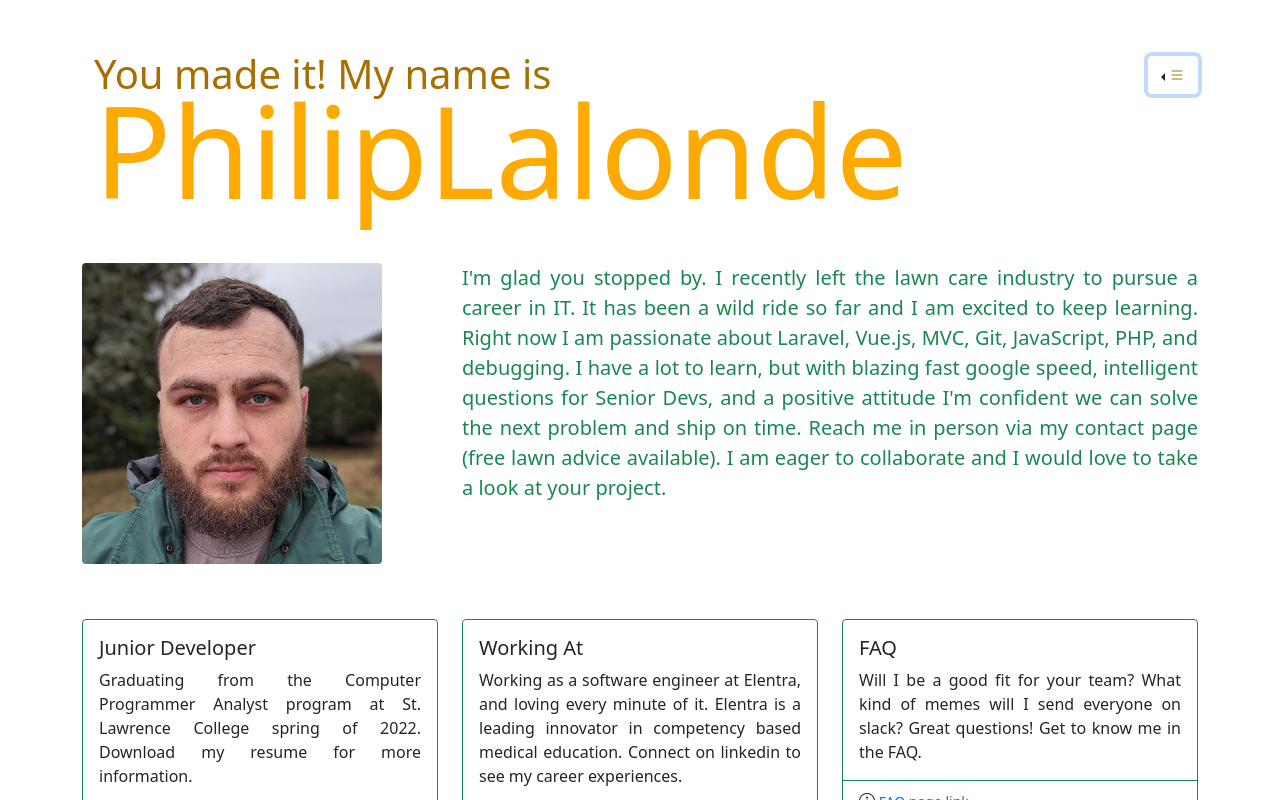
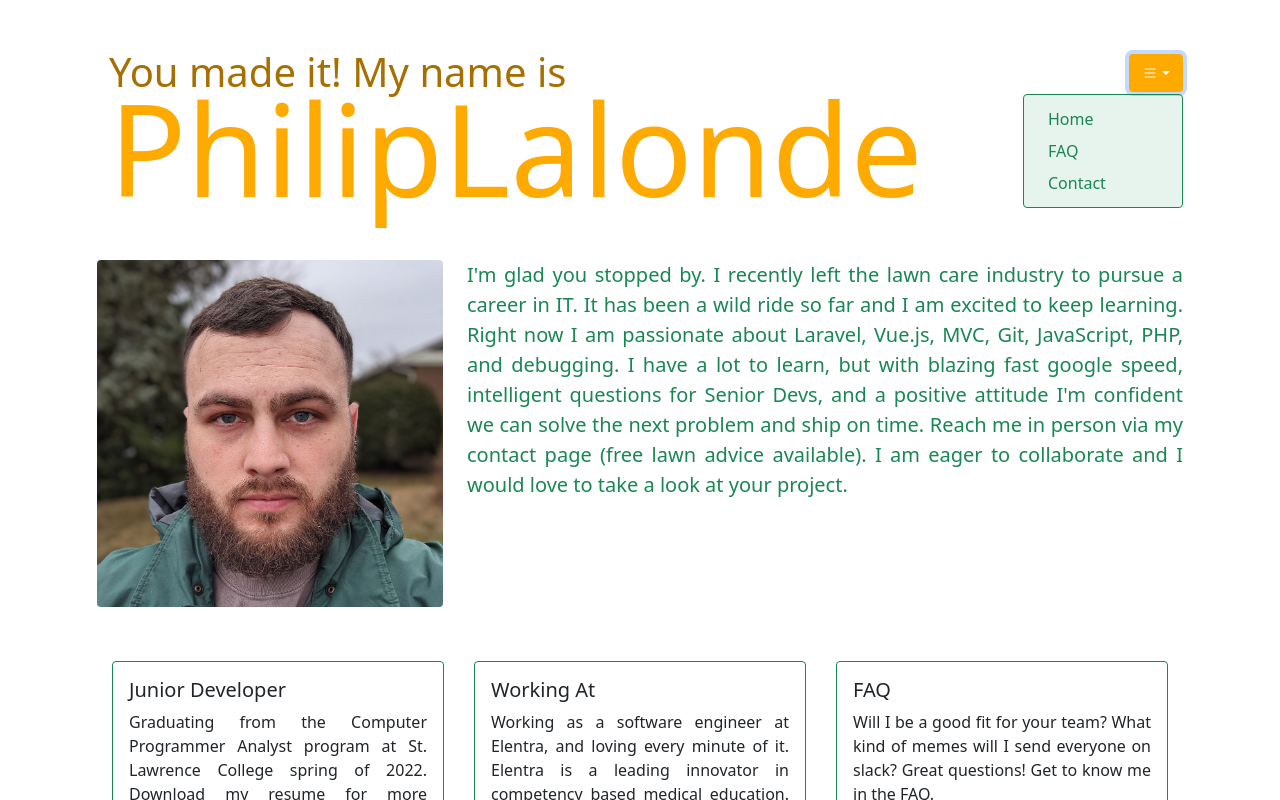
Before and after one commit to lalondeph/phil_bio, a Vue app: page / in a window 1280 px wide. Both pictures are taken after a click on the button 1172 px from the left and 74 px from the top of the page. Shown: the top 800 px of the page. Built offline with nearby package versions, Linux system fonts and the light colour scheme.

Commit message:
almost MVP

```diff
--- a/src/App.vue
+++ b/src/App.vue
@@ -1,24 +1,20 @@
 <template>
   <div>
-    <div class="container">
-      <div class="col-sm"></div>
-      <div class="components">
-        <hamburger />
-        <router-view />
-      </div>
-      <div class="col-sm"></div>
+    <div class="components">
+      <hamburger />
+      <router-view />
     </div>
   </div>
 </template>
 
 <script>
-import Hamburger from './components/Hamburger.vue';
+import Hamburger from "./components/Hamburger.vue";
 
 export default {
   components: {
-    Hamburger
-  }
-}
+    Hamburger,
+  },
+};
 </script>
 
 <style>
--- a/src/components/Hamburger.vue
+++ b/src/components/Hamburger.vue
@@ -1,30 +1,57 @@
 <template>
-  <div>
+  <div class="container">
+    <div class="col-sm"></div>
+    <div class="col-sm">
       <div class="row float-right">
-      <div class="dropdown dropleft">
+        <div class="btn-group">
           <button
-          class="btn dropdown-toggle"
             type="button"
-          id="dropdownMenuButton"
-          data-toggle="dropdown"
-          aria-haspopup="true"
+            class="btn toggle dropdown-toggle"
+            data-bs-toggle="dropdown"
             aria-expanded="false"
           >
             <i class="bi bi-list stripes"></i>
           </button>
-        <div class="dropdown-menu" aria-labelledby="dropdownMenuButton">
-          <div class="dropdown-item">
-            <router-link to="/">Home</router-link>
-          </div>
-          <div class="dropdown-item">
-            <router-link to="/FAQ">FAQ</router-link>
-          </div>
-          <div class="dropdown-item">
-            <router-link to="/Contact">Contact</router-link>
+
+          <ul
+            class="
+              dropdown-menu dropdown-menu-end
+              border-success
+              bg-success
+              p-2
+              text-dark
+              bg-opacity-10
+            "
+          >
+            <li>
+              <button
+                class="dropdown-item text-success"
+                @click="$router.push({ name: 'Bio' })"
+              >
+                Home
+              </button>
+            </li>
+            <li>
+              <button
+                class="dropdown-item text-success"
+                @click="$router.push({ name: 'FAQ' })"
+              >
+                FAQ
+              </button>
+            </li>
+            <li>
+              <button
+                class="dropdown-item text-success"
+                @click="$router.push({ name: 'Contact' })"
+              >
+                Contact
+              </button>
+            </li>
+          </ul>
         </div>
       </div>
     </div>
-    </div>
+    <div class="col-sm"></div>
   </div>
 </template>
 
@@ -32,11 +59,13 @@
 </script>
 
 <style scoped>
-.stripes {
-  color: #a76f00;
-}
 .row {
   position: relative;
   z-index: 99;
 }
+.toggle {
+  background-color: #ffaa00;
+  color: white;
+  text-align: center;
+}
 </style>
--- a/src/views/About.vue
+++ /dev/null
@@ -1,5 +0,0 @@
-<template>
-  <div class="about">
-    <h1>This is an about page</h1>
-  </div>
-</template>
--- a/src/views/Bio.vue
+++ b/src/views/Bio.vue
@@ -1,17 +1,19 @@
 <template>
-  <div>
+  <div class="container">
+    <div class="col-sm"></div>
+    <div class="col-sm">
       <div class="row top-row">
         <div class="made-it-txt">
           <span>You made it!</span> <span class="avoidwrap">My name is</span>
         </div>
         <div class="name-txt">
           <span class="first-name">Philip</span>
-        <span class="last-name">Lalonde</span>
+          <span class="last-name avoidwrap">Lalonde</span>
         </div>
       </div>
 
       <div class="row bio">
-      <div class="col-md-4">
+        <div class="col-md-4" align="center">
           <div>
             <img
               class="rounded bio-img"
@@ -23,21 +25,22 @@
         <div class="col-md-8">
           <div class="lead text-success text-justify about-me">
             I'm glad you stopped by. I recently left the lawn care industry to
-          pursue a career in IT. It has been a wild ride so far and I am excited
-          to keep learning. Right now I am passionate about Laravel, Vue.js,
-          MVC, Git, JavaScript, PHP, and debugging. I have a lot to learn, but
-          with blazing fast google speed, intelligent questions for Senior Devs,
-          and a positive attitude I'm confident we can solve the next problem
-          and ship on time. Reach me in person via my contact page (free lawn
-          advice available). I am eager to collaborate and I would love to take
-          a look at your project.
+            pursue a career in IT. It has been a wild ride so far and I am
+            excited to keep learning. Right now I am passionate about Laravel,
+            Vue.js, MVC, Git, JavaScript, PHP, and debugging. I have a lot to
+            learn, but with blazing fast google speed, intelligent questions for
+            Senior Devs, and a positive attitude I'm confident we can solve the
+            next problem and ship on time. Reach me in person via my contact
+            page (free lawn advice available). I am eager to collaborate and I
+            would love to take a look at your project.
           </div>
         </div>
       </div>
 
-    <div class="row row-cols-3 summary">
-      <div class="col">
-        <div class="card border-success">
+      <div class="row summary">
+        <div class="card-group">
+          <div class="col-md">
+            <div class="card h-100 border-success">
               <div class="card-body">
                 <h5 class="card-title">Junior Developer</h5>
                 <p class="card-text">
@@ -54,14 +57,15 @@
             </div>
           </div>
 
-      <div class="col">
-        <div class="card border-success">
+          <div class="col-md">
+            <div class="card h-100 border-success">
               <div class="card-body">
                 <h5 class="card-title">Working At</h5>
                 <p class="card-text">
-              Working as a software engineer at Elentra, and loving every minute
-              of it. Elentra is a leading innovator in competency based medical
-              education. Connect on linkedin to see my career experiences.
+                  Working as a software engineer at Elentra, and loving every
+                  minute of it. Elentra is a leading innovator in competency
+                  based medical education. Connect on linkedin to see my career
+                  experiences.
                 </p>
               </div>
               <div class="card-footer bg-transparent border-success">
@@ -69,19 +73,22 @@
                   href="https://www.linkedin.com/in/philip-lalonde/"
                   target="_blank"
                 >
-              <small class="text-muted"><i class="bi bi-linkedin"></i></small>
+                  <small class="text-muted"
+                    ><i class="bi bi-linkedin"></i
+                  ></small>
                 </a>
               </div>
             </div>
           </div>
 
-      <div class="col">
-        <div class="card border-success">
+          <div class="col-md">
+            <div class="card h-100 border-success">
               <div class="card-body">
                 <h5 class="card-title">FAQ</h5>
                 <p class="card-text">
-              Will I be a good fit for your team? What kind of memes will I send
-              everyone on slack? Great questions! Get to know me in the FAQ.
+                  Will I be a good fit for your team? What kind of memes will I
+                  send everyone on slack? Great questions! Get to know me in the
+                  FAQ.
                 </p>
               </div>
               <div class="card-footer bg-transparent border-success">
@@ -93,6 +100,9 @@
             </div>
           </div>
         </div>
+      </div>
+    </div>
+    <div class="col-sm"></div>
   </div>
 </template>
 
@@ -134,7 +144,7 @@ span.avoidwrap {
 .bio-img {
   width: 100%;
   height: auto;
-  max-width: 300px;
+  max-width: 350px;
 }
 .footer-txt {
   color: #a76f00;
@@ -145,4 +155,7 @@ span.avoidwrap {
 .card-text {
   text-align: justify;
 }
+.card {
+  margin-bottom: 3%;
+}
 </style>
--- a/src/views/Contact.vue
+++ b/src/views/Contact.vue
@@ -1,17 +1,18 @@
 <template>
-  <div>
-    <div class="row top-row">
-      <div class="col" align="center">
-        <h1 class="contact-txt">Contact</h1>
+  <div class="container">
+    <div class="col-sm"></div>
+    <div class="col-sm">
+      <div class="row top-row">
+        <div class="col" align="center">
+          <h1 class="contact-txt">Contact</h1>
+        </div>
       </div>
     </div>
+    <div class="col-sm"></div>
   </div>
 </template>
 
 <script>
-// import
-
-//export
 </script>
 
 <style scoped>
--- a/src/views/FAQ.vue
+++ b/src/views/FAQ.vue
@@ -1,17 +1,18 @@
 <template>
-  <div>
-    <div class="row top-row">
-      <div class="col" align="center">
-        <h1 class="faq-txt">FAQ</h1>
+  <div class="container">
+    <div class="col-sm"></div>
+    <div class="col-sm">
+      <div class="row top-row">
+        <div class="col" align="center">
+          <h1 class="faq-txt">FAQ</h1>
+        </div>
       </div>
     </div>
+    <div class="col-sm"></div>
   </div>
 </template>
 
 <script>
-// import
-
-//export
 </script>
 
 <style scoped>
```
Also changed, not shown: src/components/HelloWorld.vue (deleted, +0 -59 lines), src/views/Home.vue (deleted, +0 -18 lines), src/assets/logo.png (deleted), 1 other file (tests, documents, lock files or other folders). Lines whose indentation alone changed are shown as unchanged.
